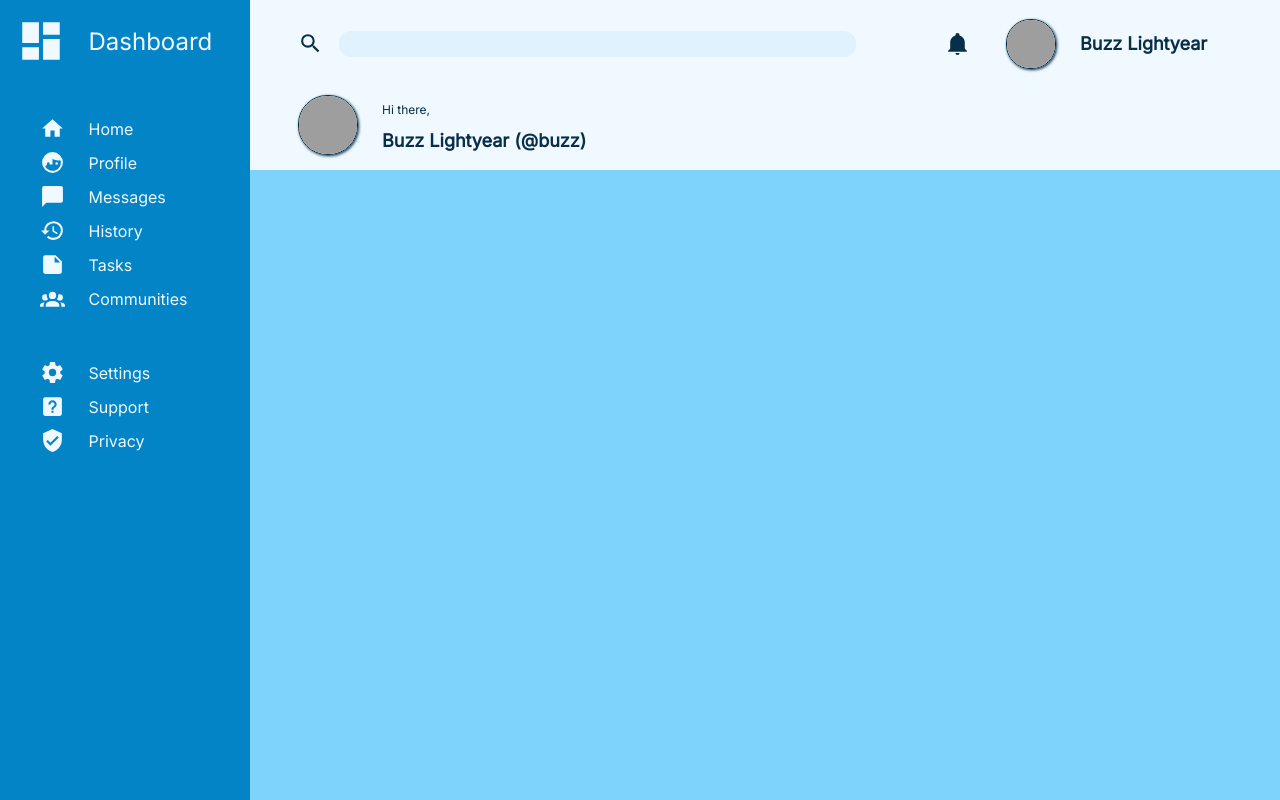
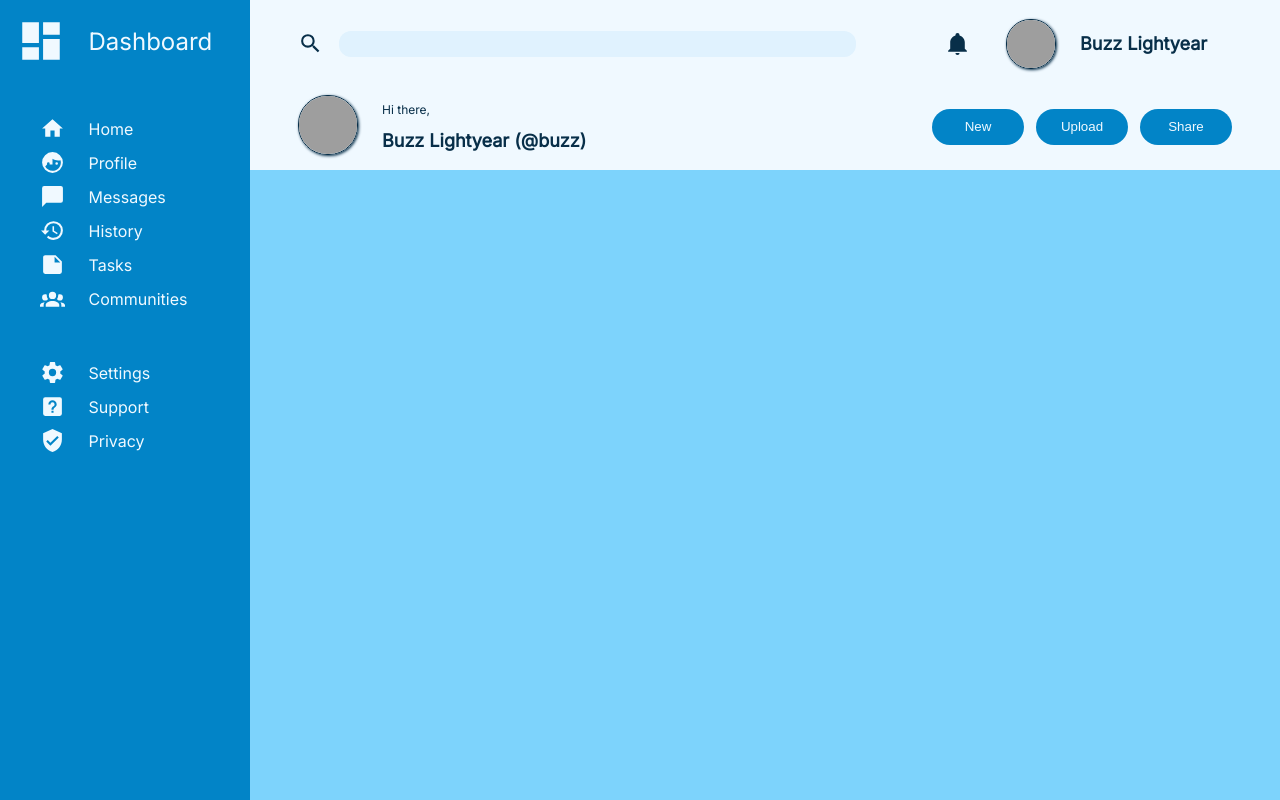
Before and after one commit to danielkurtsawyer/odin-admin-dashboard, a plain HTML site: page index.html in a window 1280 px wide. Drawn offline with Linux system fonts and the light colour scheme; grey boxes are pictures that could not be loaded.

```diff
--- a/index.html
+++ b/index.html
@@ -77,6 +77,11 @@
                 <div class="subtext">Hi there,</div>
                 <div class="main-text">Buzz Lightyear (@buzz)</div>
             </div>
+            <div class="buttons">
+                <button type="button">New</button>
+                <button type="button">Upload</button>
+                <button type="button">Share</button>
+            </div>
         </div>
 
 
--- a/style.css
+++ b/style.css
@@ -184,3 +184,18 @@
     margin-left: 0;
     margin-right: auto;
 }
+
+.buttons{
+    display: grid;
+    grid-template-columns: repeat(3, 1fr);
+    gap: 12px;
+    align-items: center;
+}
+
+.buttons button{
+    height: 36px;
+    background-color: var(--dark-color);
+    border: none;
+    border-radius: 18px;
+    color: var(--light-color);
+}
```
